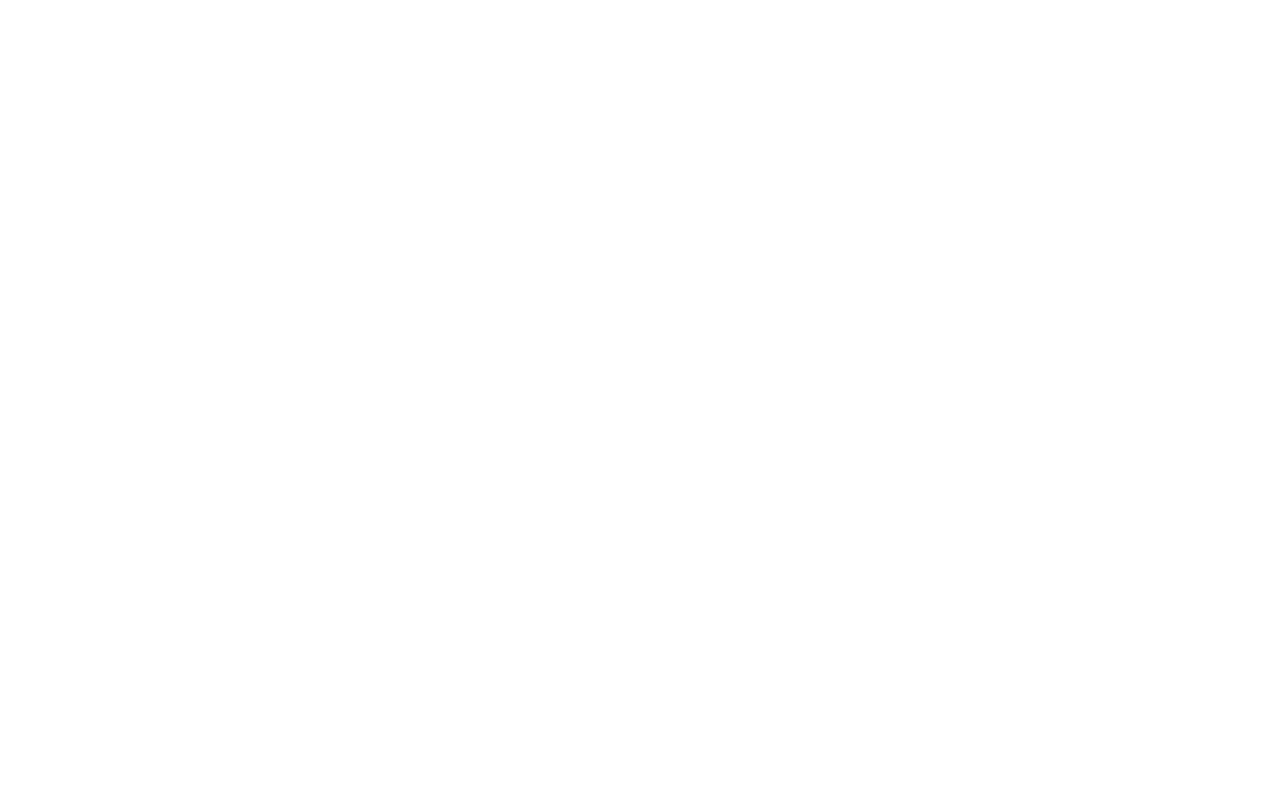
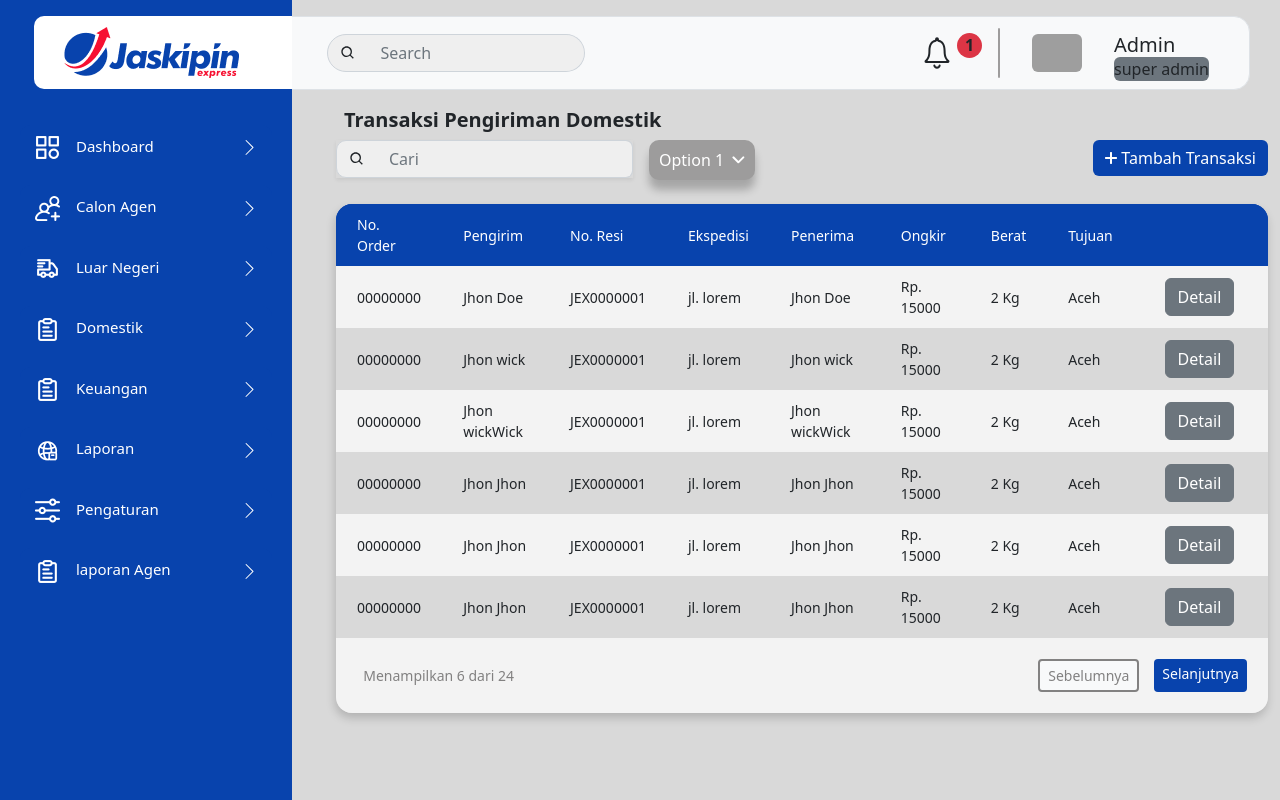
Before and after one commit to JKP-Development-Website-Team/JaskipinProject_FE, a React (Create React App) app: page /luar-negeri/transaksi-domestik in a window 1280 px wide. Before the commit this address had no page. Built offline with nearby package versions, Linux system fonts and the light colour scheme; grey boxes are pictures that could not be loaded.

Commit message:
revisi table domestik

```diff
--- a/public/index.html
+++ b/public/index.html
@@ -10,34 +10,11 @@
       content="Web site created using create-react-app"
     />
     <link rel="apple-touch-icon" href="%PUBLIC_URL%/logo192.png" />
-    <!--
-      manifest.json provides metadata used when your web app is installed on a
-      user's mobile device or desktop. See https://developers.google.com/web/fundamentals/web-app-manifest/
-    -->
     <link rel="manifest" href="%PUBLIC_URL%/manifest.json" />
-    <!--
-      Notice the use of %PUBLIC_URL% in the tags above.
-      It will be replaced with the URL of the `public` folder during the build.
-      Only files inside the `public` folder can be referenced from the HTML.
-
-      Unlike "/favicon.ico" or "favicon.ico", "%PUBLIC_URL%/favicon.ico" will
-      work correctly both with client-side routing and a non-root public URL.
-      Learn how to configure a non-root public URL by running `npm run build`.
-    -->
     <title>React App</title>
   </head>
-  <body>
+  <body style="background-color: #D9D9D9;">
     <noscript>You need to enable JavaScript to run this app.</noscript>
     <div id="root"></div>
-    <!--
-      This HTML file is a template.
-      If you open it directly in the browser, you will see an empty page.
-
-      You can add webfonts, meta tags, or analytics to this file.
-      The build step will place the bundled scripts into the <body> tag.
-
-      To begin the development, run `npm start` or `yarn start`.
-      To create a production bundle, use `npm run build` or `yarn build`.
-    -->
   </body>
 </html>
--- a/src/App.css
+++ b/src/App.css
@@ -9,9 +9,9 @@
   }
 
 th, td {
-    padding: 1em 1.5em;
+    padding: 10px 1.5em;
     border-bottom: 2px solid white;
-    font-size: 16px;
+    font-size: 14px;
     font-weight: normal;
   }
 th {
@@ -21,6 +21,7 @@
  tbody tr:nth-of-type(odd) {
     background-color: #f3f3f3;
 }
+
 
 /* Omzet Luar Negri Section */
 .textHead{
--- a/src/App.js
+++ b/src/App.js
@@ -85,7 +85,7 @@
         }
       />
       <Route
-        path="/transaksi-domestik"
+        path="/luar-negeri/transaksi-domestik"
         element={
           <Layout>
             <Domestik />
--- /dev/null
+++ b/src/components/Domestik/DropDown.module.css
@@ -0,0 +1,16 @@
+.selectDropDomestik {
+    background-color:#9D9C9C;
+    background-position: right 10px center;
+    background-repeat: no-repeat;
+    background-size: auto 20%;
+    border-radius: 10px;
+    background-image: url("../../Image/UnionDown.png");
+    border:none;
+    color: #ffffff;
+    padding: 8px 30px 8px 10px;
+    box-shadow: 0px 10px 8px rgba(0, 0, 0, 0.237);
+    outline: none;
+    -moz-appearance: none;
+    -webkit-appearance: none;
+    appearance: none;
+  }
--- a/src/components/Domestik/DropDownDomestik.jsx
+++ b/src/components/Domestik/DropDownDomestik.jsx
@@ -1,13 +1,16 @@
-import Dropdown from 'react-bootstrap/Dropdown';
-import DropdownButton from 'react-bootstrap/DropdownButton';
+import Dropdown from "react-bootstrap/Dropdown";
+import DropdownButton from "react-bootstrap/DropdownButton";
+import styles from './DropDown.module.css'
+import {SlArrowDown} from 'react-icons/sl'
 
 function DropdownDomestik() {
   return (
-    <DropdownButton variant='secondary' style={{color:'#fff'}} title="filter">
-      <Dropdown.Item >Another action</Dropdown.Item>
-      <Dropdown.Item >Another action</Dropdown.Item>
-      <Dropdown.Item >Something else</Dropdown.Item>
-    </DropdownButton>
+    <select className={styles.selectDropDomestik}>
+      <option disabled>Filter <span><SlArrowDown style={{color:"white"}}/></span></option>
+      <option>Option 1</option>
+      <option>Option 2</option>
+      <option>Option 3</option>
+    </select>
   );
 }
 
--- a/src/components/sidebar/SidebarDua.jsx
+++ b/src/components/sidebar/SidebarDua.jsx
@@ -65,7 +65,7 @@
                   }}
                 >
                  {children?.map((child, idx) => (
-                  <li>
+                  <li key={idx}>
                   <Link to={child?.chilLink} style={{
                       color:"white",
                       textDecoration:"none"
--- a/src/components/tabel/TabelDomestik.jsx
+++ b/src/components/tabel/TabelDomestik.jsx
@@ -1,11 +1,10 @@
 import { Button } from "react-bootstrap";
 import { datas } from "../bookingTable/BookingTable";
-
 
 function TabelDomestik() {
   return (
     <>
-    <table className="mt-3">
+      <table className="mt-4">
         <thead style={{}}>
           <tr
             style={{
@@ -21,12 +20,12 @@
             <th>Penerima </th>
             <th>Ongkir</th>
             <th>Berat</th>
-          <th className="d-flex justify-content-center">Tujuan</th>
+            <th>Tujuan</th>
             <th></th>
           </tr>
         </thead>
         <tbody>
-      {datas.map((item,id) => {
+          {datas.map((item, id) => {
             return (
               <tr key={id}>
                 <td>{item?.no_booking}</td>
@@ -36,28 +35,43 @@
                 <td>{item?.nama}</td>
                 <td>Rp. {item?.harga}</td>
                 <td>{item?.berat}</td>
-          <td className="d-flex justify-content-center">{item?.tujuan}</td>
+                <td>
+                  {item?.tujuan}
+                </td>
                 <td>
                   <Button variant="secondary">Detail</Button>
                 </td>
               </tr>
-          )
+            );
           })}
-        <tr>
-          <td>Menampilkan 6 dari 24</td>
-          <td></td>
-          <td></td>
-          <td></td>
-          <td></td>
-          <td></td>
-          <td></td>
-          <td>
-            <Button variant="light" className="border border-dark" >Sebelumnya</Button>
+          <tr >
+            <td colSpan={7} style={{
+            padding:"1.7rem",
+            color:'#828181'
+          }}>Menampilkan 6 dari 24</td>
+            <td colSpan={2} style={{
+
+            }}>
+              <div style={{
+                display:"flex",
+                gap:"15px",
+                marginLeft:"-30px"
+             }}>
+              <Button variant="light" size="sm" style={{border:"2px solid #828181", color:"#828181"}}>
+                Sebelumnya
+              </Button>
+
+
+              <Button
+                style={{ backgroundColor: "#0843AD", border: "none" }}
+                className="d-flex justify-content-center"
+                size="sm"
+              >
+                Selanjutnya
+              </Button>
+              </div>
+
             </td>
-          <td>
-            <Button style={{ backgroundColor: '#0843AD', border: 'none' }} className="d-flex justify-content-center">Selanjutnya</Button>
-          </td>
-
           </tr>
         </tbody>
       </table>
--- a/src/components/utils/Constant.js
+++ b/src/components/utils/Constant.js
@@ -49,7 +49,7 @@
             },
             {
                 nameChil:"Booking",
-                chilLink:"/booking"
+                chilLink:"/luar-negeri/transaksi-domestik"
             },
             {
                 nameChil:"Request AWB",
--- a/src/pages/Domestik/Domestik.jsx
+++ b/src/pages/Domestik/Domestik.jsx
@@ -7,36 +7,35 @@
 import NavbarAdmin from "../../components/navbar/NavbarAdmin";
 import SidebarDua from "../../components/sidebar/SidebarDua";
 import TabelLuarNegeri from "../../components/tabel/TabelLuarNegeri";
-import union from '../../Image/Union.png'
-import union2 from '../../Image/Union (2).png'
+import union from "../../Image/Union.png";
+import union2 from "../../Image/Union (2).png";
 import DropdownDomestik from "../../components/Domestik/DropDownDomestik";
 import TabelDomestik from "../../components/tabel/TabelDomestik";
 import { useSelector } from "react-redux";
 
-
-
 const Domestik = () => {
-    const animated = useSelector(state => state.animasiSlice.value)
+  const animated = useSelector((state) => state.animasiSlice.value);
   return (
     <>
       <div>
         <div
           style={{
-                        backgroundColor: "#D9D9D9",
-                        minHeight: "100vh",
+            height: "100vh",
           }}
         >
-                    <NavbarAdmin animated={animated} />
           <Container>
-                        <Row className=''>
-                            <div className="ps-3 " style={{
+            <Row className="">
+              <div
+                className="ps-3 "
+                style={{
                   background: "",
                   width: animated ? "85%" : "75%",
                   position: "absolute",
                   transition: "0.5s",
                   left: animated ? "200px" : "320px",
-                                top: "125px"
-                            }}>
+                  top: "100px",
+                }}
+              >
                 {/* Batas Animasi*/}
                 <div
                   style={{
@@ -45,35 +44,48 @@
                   className="d-flex align-items-center justify-content-start"
                 >
                   <div className="">
-                                        <h4 className='m-2 fw-bold' style={{ fontSize: "20px" }}>Transaksi Pengiriman Domestik</h4>
+                    <h4 className="m-2 fw-bold" style={{ fontSize: "20px" }}>
+                      Transaksi Pengiriman Domestik
+                    </h4>
                   </div>
                 </div>
                 <div className="d-flex justify-content-between">
-                                    <div className="d-flex">
-                                        <div className="me-5">
-                                            <InputGroup className="w-100">
-                                                <InputGroup.Text id="basic-addon1" style={{ backgroundColor: '#EFEFEF', borderRadius: '20px 0px 0px 20px' }} className="">
+                  <div className="d-flex gap-3">
+                    <div className="">
+                      <InputGroup className="shadow-sm">
+                        <InputGroup.Text
+                          id="basic-addon1"
+                          style={{
+                            backgroundColor: "#EFEFEF",
+                            borderRadius: "10px 0px 0px 10px",
+                          }}
+                          className=""
+                        >
                           <BiSearch />
                         </InputGroup.Text>
                         <Form.Control
                           type="text"
                           name="Search"
-                                                    placeholder="Cari "
-                                                    style={{ borderLeft: 'none', borderRadius: '0px 20px 20px 0px', backgroundColor: '#EFEFEF' }}
-                                                // onChange={handleChange}
+                          placeholder="Cari"
+                          style={{
+                            borderLeft: "none",
+                            borderRadius: "0px 7px 7px 0px",
+                            backgroundColor: "#EFEFEF",
+                          }}
                         />
                       </InputGroup>
                     </div>
-                                        <div className="me-4">
                       <DropdownDomestik />
-                                        </div>
                   </div>
                   <div className="d-flex flex-row-reverse">
                     <div>
-
-                                            <Button style={{ backgroundColor: '#0843AD', border: 'none' }} className=''>
+                      <Button
+                        style={{ backgroundColor: "#0843AD", border: "none" }}
+                        className=""
+                      >
                         <img src={union2} alt="" className="me-1 mb-1" />
-                                                Tambah Transaksi</Button>{' '}
+                        Tambah Transaksi
+                      </Button>{" "}
                     </div>
                   </div>
                 </div>
```
Also changed, not shown: src/Image/UnionDown.png (added). Lines whose indentation alone changed are shown as unchanged.
